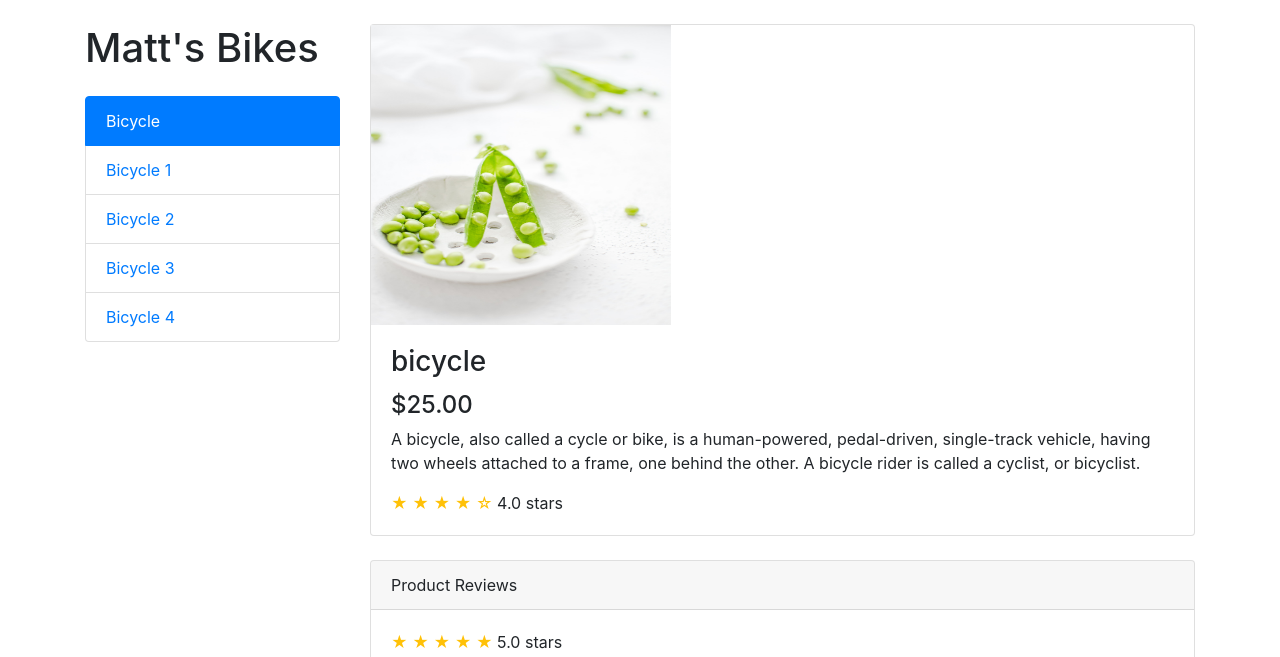
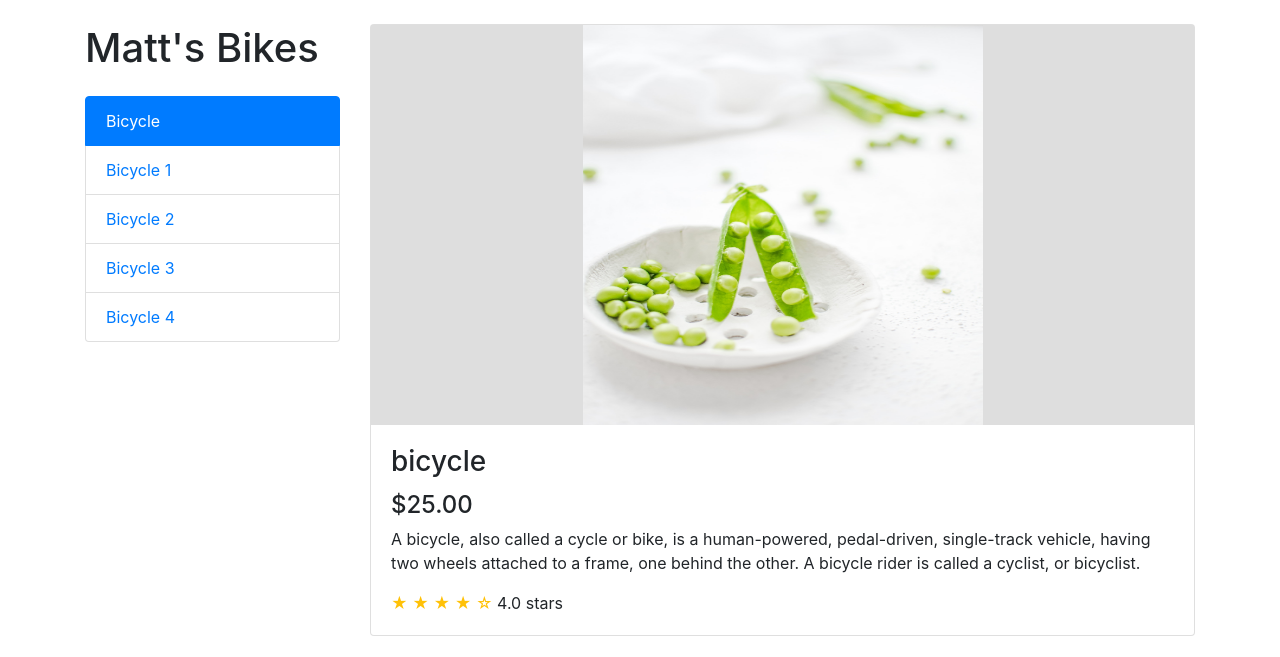
Before and after one commit to matthewmuccio/MockAssessment2, a Flask app: page / in a window 1280 px wide. Shown: the part 56-713 px from the top of the page. Run offline with Flask 2, Linux system fonts and the light colour scheme; data comes from the database, SQL or seed files in the repository; some libraries are stand-ins or nearby versions.

Commit message:
Makes changes to the content and styling of the item template, specifically the image element and surrounding elements.

```diff
--- a/run/core/templates/item.html
+++ b/run/core/templates/item.html
@@ -90,8 +90,11 @@
             <div class="col-lg-9">
 
                 <div class="card mt-4">
-                    <!--<img class="card-img-top img-fluid" src="http://placehold.it/900x400" alt="">-->
-                    <img class="item-img" src="{{ url_for('static', filename=picture)}}" alt="" width="300" height="300">
+                    <div style="background-color: #dedede;">
+                        <center>
+                            <img class="item-img" src="{{ url_for('static', filename=picture)}}" alt="" width="400" height="400">
+                        </center>
+                    </div>
                     <div class="card-body">
                         <h3 class="card-title">{{ name }}</h3>
                         <h4>{{ price }}</h4>
```
